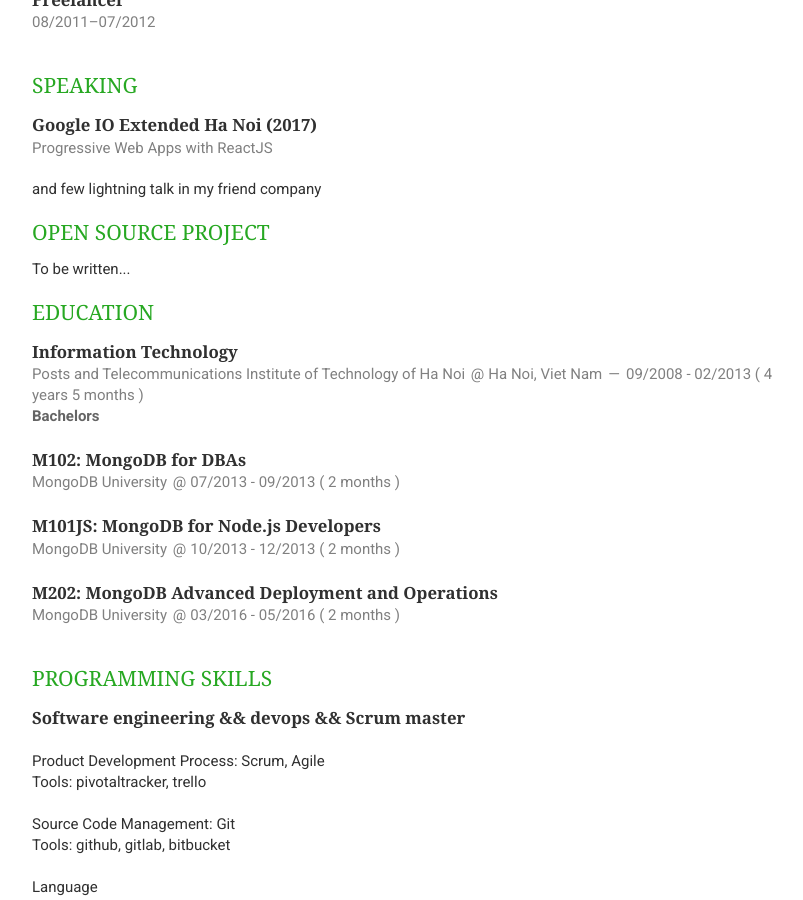
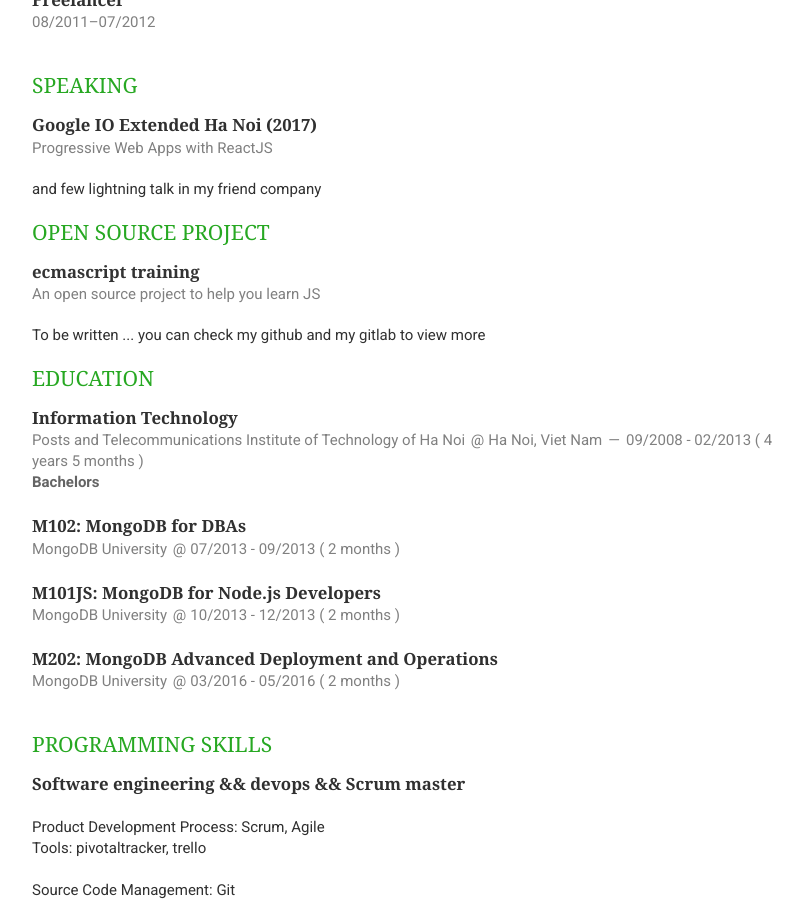
Before and after one commit to particle4dev/blog.particle4dev.com, a Jekyll site: the page built from cv.md, in a window 1280 px wide and 900 px high, scrolled down 1003 px. Shown: the whole window, without its empty margins (328-1131 px from the left). Built offline with Jekyll 4.4.1, drawn with Linux system fonts in a browser that asks for light colours; nearby versions of some CDN libraries.

Commit message:
CV
- Update open source repo

```diff
--- a/_includes/cv/open-source.html
+++ b/_includes/cv/open-source.html
@@ -1,4 +1,10 @@
 <section class="thirteen columns">
     <h1>Open Source Project</h1>
-    To be written...
+    <article>
+        <header>
+            <h1><a href="https://github.com/university-of-ant-solutions/ecmascript-training" target="_blank">ecmascript training</a></h1>
+            <span>An open source project to help you learn JS</span>
+        </header>
+    </article>
+    To be written ... you can check <a href="https://github.com/particle4dev" target="_blank">my github</a> and <a href="https://gitlab.com/particle4dev" target="_blank">my gitlab</a> to view more
 </section>
```
